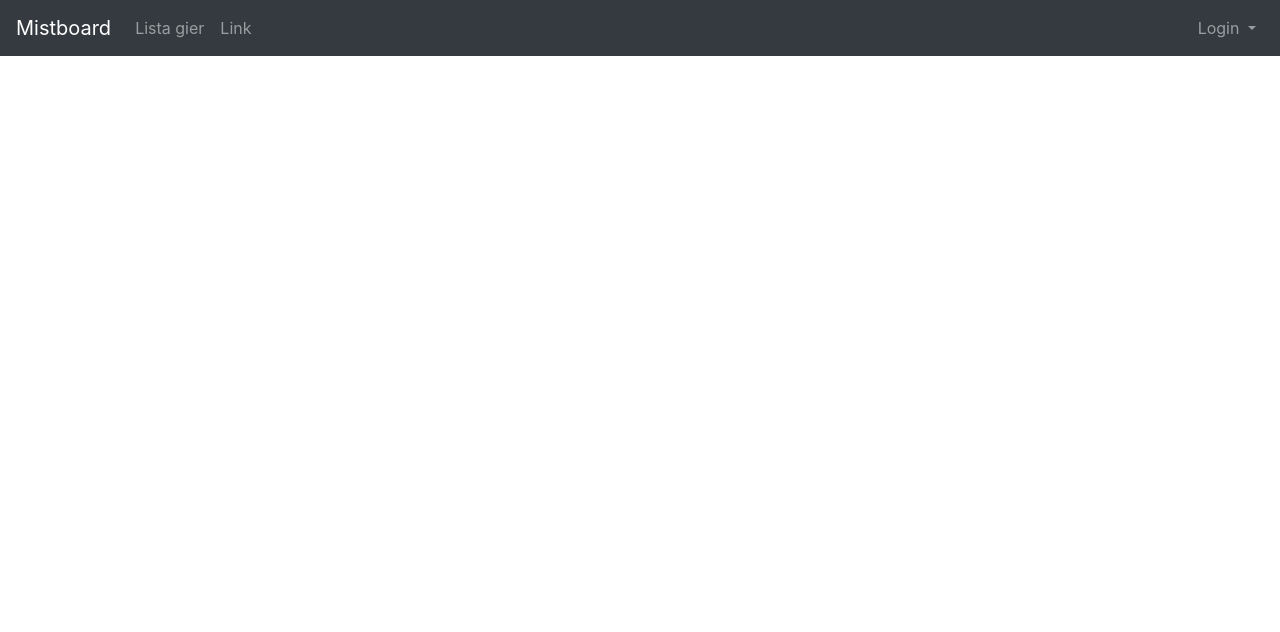
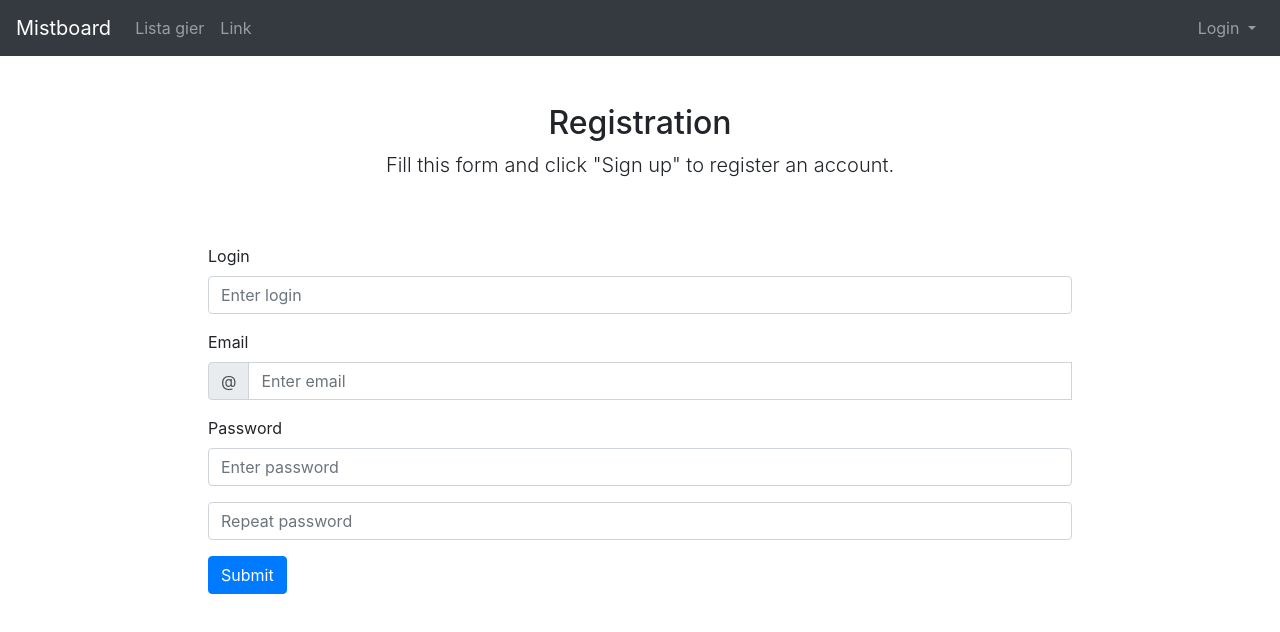
Before and after one commit to jakubklimek97/Mistboard, an Angular app in the folder frontend/mistboard/: page /register in a window 1280 px wide. Before the commit this address led to /. Shown: the top 632 px of the page. Built offline with nearby package versions, Linux system fonts and the light colour scheme.

Commit message:
panel rejestracji cz1

```diff
--- a/frontend/mistboard/package.json
+++ b/frontend/mistboard/package.json
@@ -24,13 +24,13 @@
     "zone.js": "~0.9.1"
   },
   "devDependencies": {
-    "@angular-devkit/build-angular": "~0.803.21",
-    "@angular/cli": "~8.3.21",
+    "@angular-devkit/build-angular": "^0.803.22",
+    "@angular/cli": "^8.3.22",
     "@angular/compiler-cli": "~8.2.14",
     "@angular/language-service": "~8.2.14",
-    "@types/node": "~8.9.4",
     "@types/jasmine": "~3.3.8",
     "@types/jasminewd2": "~2.0.3",
+    "@types/node": "~8.9.4",
     "codelyzer": "^5.0.0",
     "jasmine-core": "~3.4.0",
     "jasmine-spec-reporter": "~4.2.1",
--- a/frontend/mistboard/src/app/app-routing.module.ts
+++ b/frontend/mistboard/src/app/app-routing.module.ts
@@ -3,10 +3,12 @@ import { CommonModule } from '@angular/common';
 import {Router, RouterModule, Routes} from '@angular/router';
 import {GamesPageComponent} from './games-page/games-page.component';
 import {LoginComponent} from './login/login.component';
+import {RegistrationPageComponent} from "./registration-page/registration-page.component";
 
 const routes: Routes = [
   { path: 'games', component: GamesPageComponent},
-  { path: 'login', component: LoginComponent}
+  { path: 'login', component: LoginComponent},
+  {path: 'register', component: RegistrationPageComponent}
 ]
 
 @NgModule({
--- a/frontend/mistboard/src/app/app.module.ts
+++ b/frontend/mistboard/src/app/app.module.ts
@@ -7,13 +7,15 @@ import { GamesPageComponent } from './games-page/games-page.component';
 import { AppRoutingModule } from './app-routing.module';
 import { LoginComponent } from './login/login.component';
 import {FormsModule} from "@angular/forms";
+import { RegistrationPageComponent } from './registration-page/registration-page.component';
 
 @NgModule({
   declarations: [
     AppComponent,
     MenuComponent,
     GamesPageComponent,
-    LoginComponent
+    LoginComponent,
+    RegistrationPageComponent
   ],
   imports: [
     BrowserModule,
--- a/frontend/mistboard/src/app/login/login.component.html
+++ b/frontend/mistboard/src/app/login/login.component.html
@@ -1,4 +1,4 @@
-<div class="text-center loginContainer d-flex flex-column">
+<<div class="text-center loginContainer d-flex flex-column">
   <form class="form-signin">
     <h1 class="h3 mb-3 font-weight-normal">Sign in</h1>
     <label for="inputLogin" class="sr-only">Login</label>
@@ -8,3 +8,4 @@
     <button class="btn btn-lg btn-primary btn-block" type="button" (click)="signIn()">Sign in</button>
   </form>
 </div>
+>
--- a/frontend/mistboard/src/app/menu/menu.component.html
+++ b/frontend/mistboard/src/app/menu/menu.component.html
@@ -28,7 +28,7 @@
           <a *ngIf="!appService.isSignedIn()" routerLink="/login" class="dropdown-item">
             Sign in
           </a>
-          <a *ngIf="!appService.isSignedIn()" href="#" class="dropdown-item">
+          <a *ngIf="!appService.isSignedIn()" routerLink="/register" class="dropdown-item">
             Sign up
           </a>
         </div>
--- /dev/null
+++ b/frontend/mistboard/src/app/registration-page/registration-page.component.css
@@ -0,0 +1,6 @@
+.container{
+  max-width: 960px;
+}
+form{
+  width: 100%;
+}
--- /dev/null
+++ b/frontend/mistboard/src/app/registration-page/registration-page.component.html
@@ -0,0 +1,46 @@
+<div class="container">
+  <div class="py-5 text-center">
+    <h2>Registration</h2>
+    <p class="lead">Fill this form and click "Sign up" to register an account.</p>
+  </div>
+  <div class="row">
+    <form class="px-5">
+      <div class="mb-3">
+        <label for="validationLogin">Login</label>
+          <input [ngClass]="(loginEntered===true)?((loginOk===true && loginTaken===false)?'is-valid':'is-invalid'):''" type="text"
+                 class="form-control" name="loginInput" placeholder="Enter login" id="validationLogin"
+                 aria-describedby="inputGroupPrepend1"required>
+          <div *ngIf="!loginOk" class="invalid-feedback">Invalid email</div>
+           <div *ngIf="loginTaken" class="invalid-feedback">Login is already taken!</div>
+      </div>
+      <div class="mb-3">
+        <label for="validationEmail">Email</label>
+        <div class="input-group">
+          <div class="input-group-prepend">
+            <span class="input-group-text" id="inputGroupPrepend2">@</span>
+          </div>
+          <input [ngClass]="(emailEntered===true)?((emailOk===true)?'is-valid':'is-invalid'):''" type="text" class="form-control" name="emailInput" placeholder="Enter email" id="validationEmail"
+                 aria-describedby="inputGroupPrepend2" de required>
+          <div *ngIf="!emailOk" class="invalid-feedback">Invalid email</div>
+        </div>
+      </div>
+      <div class="mb-3">
+      <label for="password1">Password</label>
+      <input [ngClass]="(passwordEntered===true)?((passwordOk===true)?'is-valid':'is-invalid'):''"
+             [ngModel]="password" (ngModelChange)="this.passwordChanged($event)"
+             type="password" class="form-control" name="passwordInput1" placeholder="Enter password" id="password1"
+             required>
+      <div *ngIf="!passwordOk" class="invalid-feedback">HASLO NIE SPELNIA NORM</div>
+
+    </div>
+      <div class="mb-3">
+        <input [ngClass]="(passwordRepeatEntered===true)?((passwordRepeatOk===true)?'is-valid':'is-invalid'):''"
+               [ngModel]="passwordRepeat" (ngModelChange)="passwordRepeatChanged($event)"
+               type="password" class="form-control" name="passwordInput1" placeholder="Repeat password" id="password2"
+               required>
+        <div *ngIf="!password2Ok" class="invalid-feedback">Passwords are not the same</div>
+      </div>
+      <button type="submit" class="btn btn-primary">Submit</button>
+    </form>
+  </div>
+</div>
--- /dev/null
+++ b/frontend/mistboard/src/app/registration-page/registration-page.component.ts
@@ -0,0 +1,59 @@
+import { Component, OnInit } from '@angular/core';
+import {Subject} from "rxjs";
+import {debounceTime} from "rxjs/operators";
+import {log} from "util";
+
+@Component({
+  selector: 'app-registration-page',
+  templateUrl: './registration-page.component.html',
+  styleUrls: ['./registration-page.component.css']
+})
+export class RegistrationPageComponent implements OnInit {
+  private loginOk: boolean;
+  private loginEntered: boolean;
+  private loginTaken: boolean;
+  private emailOk: boolean;
+  private emailEntered: boolean;
+  private passwordOk: boolean;
+  private password2Ok: boolean;
+  private passwordEntered: boolean;
+  private password2Entered: boolean;
+  private password: string;
+  private passwordInputEmitter: Subject<string> = new Subject<string>();
+  private passwordRepeat: string;
+  private passwordRepeatInputEmitter: Subject<string> = new Subject<string>();
+  private passwordRepeatEntered: boolean;
+  private passwordRepeatOk: boolean;
+  constructor() { }
+  ngOnInit() {
+    log("Hello");
+    this.loginOk = true;
+    this.emailOk = false;
+    this.emailEntered = false;
+    this.loginEntered = false;
+    this.passwordEntered = false;
+    this.passwordOk = false;
+    this.passwordInputEmitter.pipe(debounceTime(1000)).subscribe(val => {
+      this.passwordEntered = true;
+      this.password = val;
+      if (this.password.length < 5) {
+        this.passwordOk = false;
+      } else {
+        this.passwordOk = true;
+      }
+    });
+    this.passwordRepeatInputEmitter.pipe(debounceTime(1000)).subscribe(val => {
+      this.passwordRepeatEntered = true;
+      this.passwordRepeat = val;
+      this.passwordRepeatOk =  (this.password === this.passwordRepeat) ? true : false;
+      log(this.passwordRepeatOk);
+    });
+  }
+  passwordChanged(value: string) {
+    this.passwordInputEmitter.next(value);
+  }
+  passwordRepeatChanged(value: string) {
+    this.passwordRepeatInputEmitter.next(value);
+  }
+
+}
```
Also changed, not shown: 2 other files (tests, documents, lock files or other folders).
